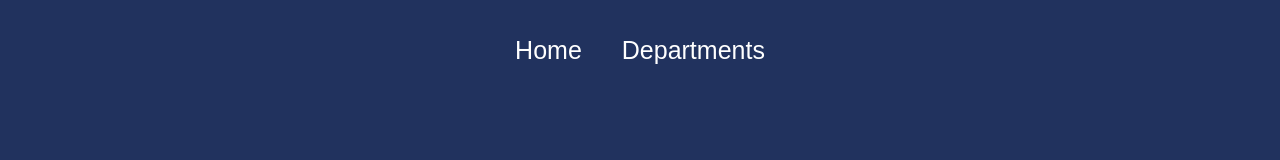
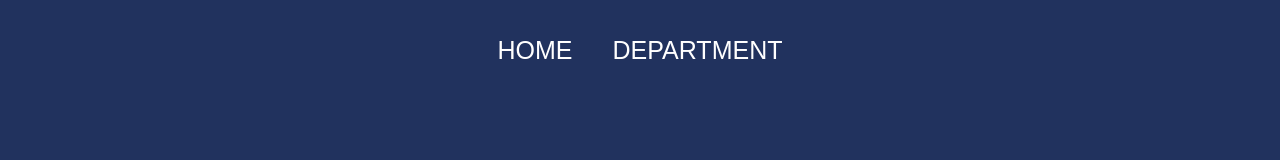
Before and after one commit to Muthu-kesavan/Attendance-system, a React (Create React App) app: page / in a window 1280 px wide. Shown: the top 160 px of the page. Built offline with nearby package versions, Linux system fonts and the light colour scheme.

Commit message:
Day 2 - Commit

```diff
--- a/src/App.js
+++ b/src/App.js
@@ -3,7 +3,8 @@ import {BrowserRouter as Router, Routes, Route } from 'react-router-dom';
 import Home from './Pages/Home';
 import Attendance from './Pages/Attendance';
 import AttendanceDisplay from './Pages/AttendanceDisplay';
-import Thanks from'./Pages/Thanks';
+import Thanks from './Pages/Thanks';
+
 import Navbar from './Components/Navbar';
 import Footer from'./Components/Footer';
 function App() {
--- a/src/Components/Navbar.js
+++ b/src/Components/Navbar.js
@@ -21,8 +21,8 @@ function Navbar() {
             </button>
         </div>
         <div className="links">
-            <Link to="/">Home</Link>
-            <Link to="/Attendance">Departments</Link>
+            <Link to="/">HOME</Link>
+            <Link to="/Attendance">DEPARTMENT</Link>
         </div>
     </div>
 
--- a/src/Pages/AttendanceDisplay.js
+++ b/src/Pages/AttendanceDisplay.js
@@ -77,7 +77,7 @@ export default function Register() {
 
     const handleSubmit = (event) => {
         event.preventDefault();
-        if (handleValidation() !== true) {
+        if (handleValidation()) {
              navigate('/Thanks');
         }
     };
@@ -124,9 +124,6 @@ export default function Register() {
                         <option value="3">Database Management</option>
                         <option value="3">Minor Project</option>
                     </Form.Select>
-
-
-
                     <FormControl>
                         <FormLabel id="radio-buttons"></FormLabel>
                         <RadioGroup
@@ -138,12 +135,12 @@ export default function Register() {
                         <FormControlLabel value="Present" control={<Radio />} label="Present" />
                         </RadioGroup>
                     </FormControl>
-                    <Link to="/Thanks">
-                    <button type="submit">Submit</button>
-                    </Link>
-                    <Routes>
-                        <Route path="/Thanks" element={<submit />} />
-                    </Routes>
+                    <button type="submit" onClick={() => {
+                        handleValidation();
+                        }} >
+                            SUBMIT
+
+                    </button>
                 </form>
             </FormContainer>
             <ToastContainer />
```
